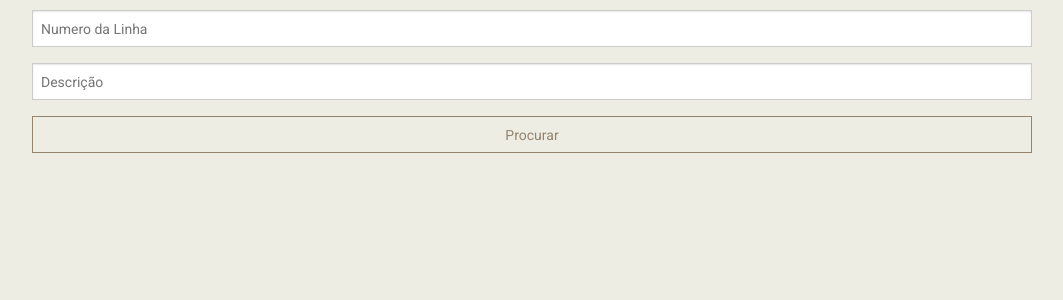
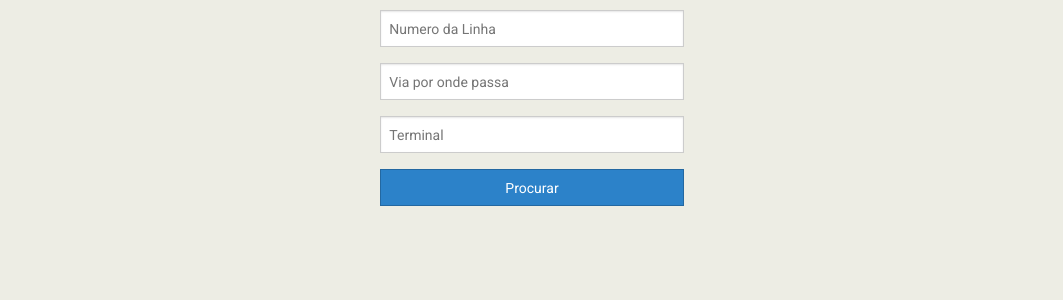
Before and after one commit to aldarionsevero/BusinemeWeb, a Django app: template templates/advanced_search_busline.html in a window 1280 px wide. Shown: the part 65-365 px from the top of the page, without its empty margins (108-1171 px from the left). Run offline with Django 3.2, Linux system fonts and the light colour scheme; the template is opened without the code that fills it, so the values that code supplies are empty.

Commit message:
Advanced busline search finished
Signed-off-by: gustavo <gustavo.sabino@hotmail.com>
Signed-off-by: Luiz Oliveira <ziuloliveira@gmail.com>
Signed-off-by: Macário Soares <macario.junior@gmail.com>

```diff
--- a/BusinemeWeb/urls.py
+++ b/BusinemeWeb/urls.py
@@ -29,4 +29,8 @@ urlpatterns = patterns('',
                            'controllers.userController.deactivate_account'),
                        url(r'^buscar_linha/',
                            'controllers.buslineController.search_line'),
+                       url(r'^busca_avancada/',
+                           'controllers.buslineController.advanced_search_line'),
+                       url(r'^busca_avancada_page/',
+                           'controllers.buslineController.advanced_search_page'),
                        )
--- a/templates/advanced_search_busline.html
+++ b/templates/advanced_search_busline.html
@@ -6,27 +6,14 @@
 
 
  <div class="row">
-    <div class="small-12 medium-6 large-6 small-centered columns"></div>
-        <form action="COLOCAR A URL AQUI" method='POST'>{% csrf_token %}
+    <div class="small-10 medium-4 large-4 small-centered columns">
+        <form action="/busca_avancada/" method='GET'>
             <input type = "text" name="busline" placeholder="Numero da Linha">
-            <input type = "text" name="description" placeholder="Descrição">
-            <!--    <input type = "text" name="" -->
+            <input type = "text" name="description" placeholder="Via por onde passa">
+            <input type = "text" name="terminals" placeholder="Terminal">
 
-            <botton class="postfix"> Procurar </botton>
-
-
+            <button class="postfix"> Procurar </button>
         </form>
-
-
-
-
+    </div>
  </div>
-
-
-
-
-
-
-
-
 {% endblock %}
--- a/templates/search_result_page.html
+++ b/templates/search_result_page.html
@@ -5,6 +5,7 @@
 {% block content %}
     <div class="row">
         <h1 class="text-center"> Resultado</h1>
+       <a href="/busca_avancada_page/" class="button tiny">Busca Avançada</a>
     </div>
     <div class="row">
         <div class="small-12 large-12 columns">
```
Also changed, not shown: api/busline.py (+9 -0 lines), controllers/buslineController.py (+18 -0 lines), models/busline.py (+9 -3 lines).
